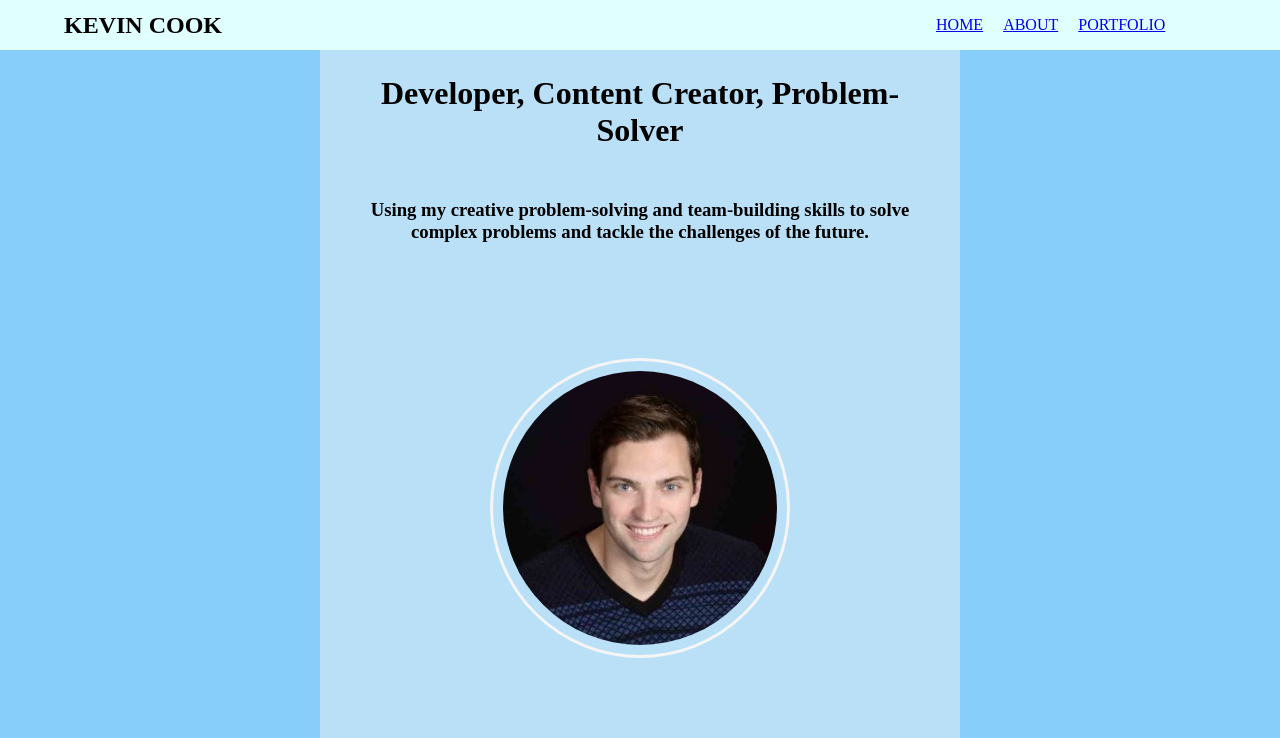
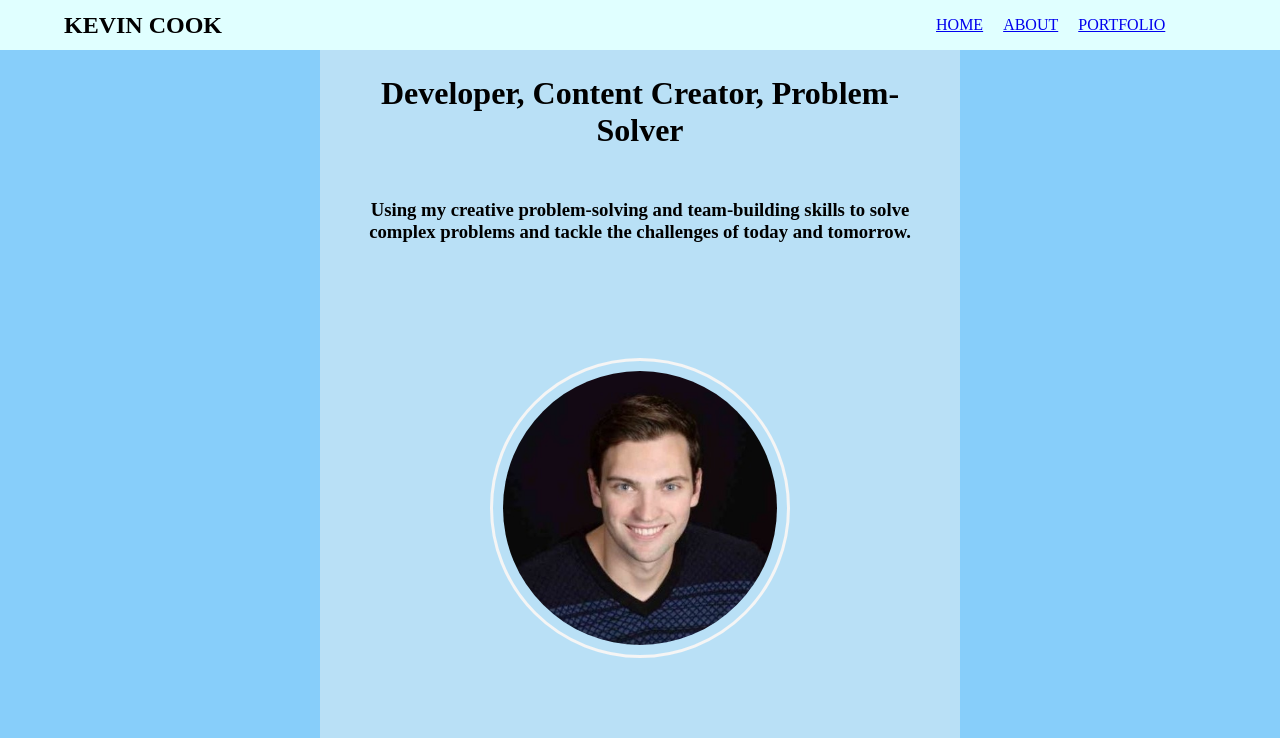
Before and after one commit to Kevin-T-Cook/block09project, a plain HTML site: page index.html in a window 1280 px wide. Shown: the top 738 px of the page. Drawn offline with Linux system fonts and the light colour scheme.

Commit message:
Renamed Intro on Home Page

```diff
--- a/index.html
+++ b/index.html
@@ -19,7 +19,7 @@
                 <h1>Developer, Content Creator, Problem-Solver</h1>
             </div>
             <div class="intro">
-                <h3>Using my creative problem-solving and team-building skills to solve complex problems and tackle the challenges of the future.</h3>
+                <h3>Using my creative problem-solving and team-building skills to solve complex problems and tackle the challenges of today and tomorrow.</h3>
             </div>
             <div class="welcomePhoto">
                 <img src="me.jpeg" alt="Image of Kevin Cook">
```
